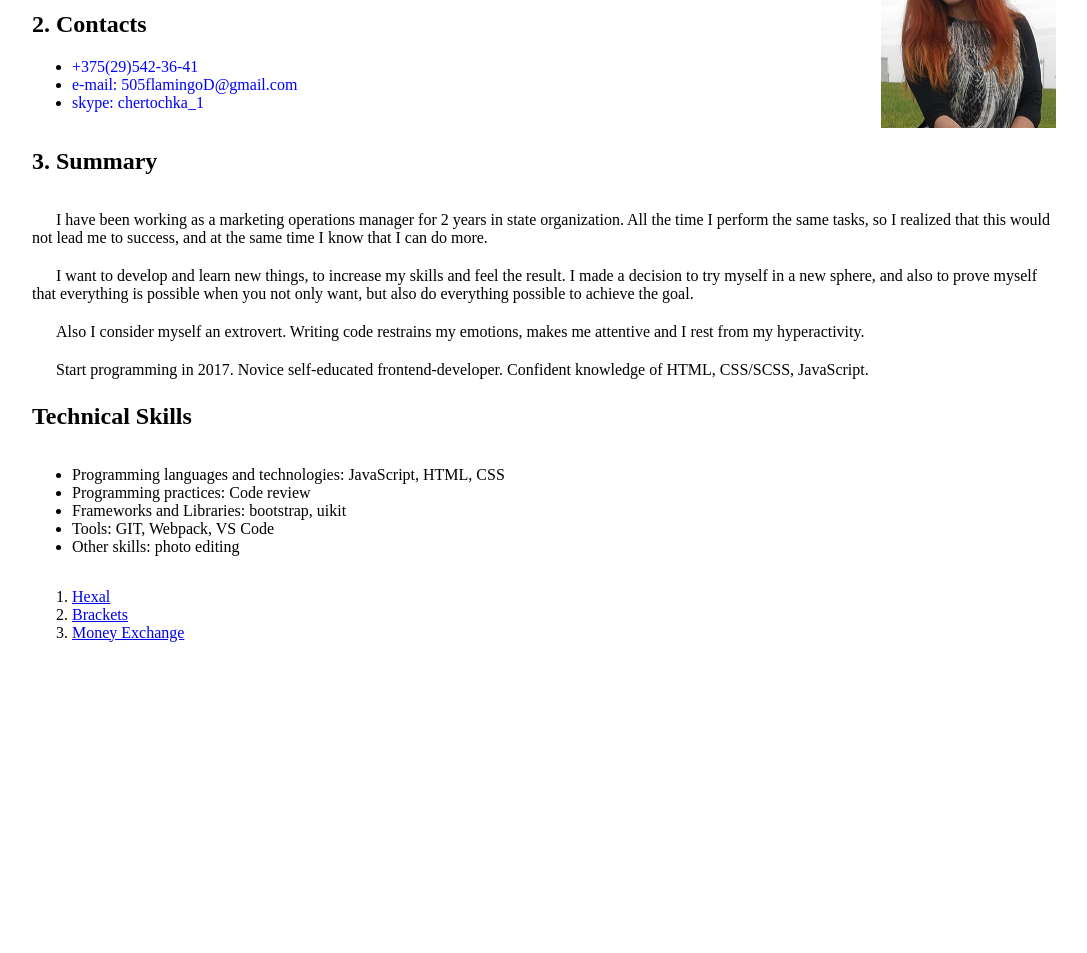
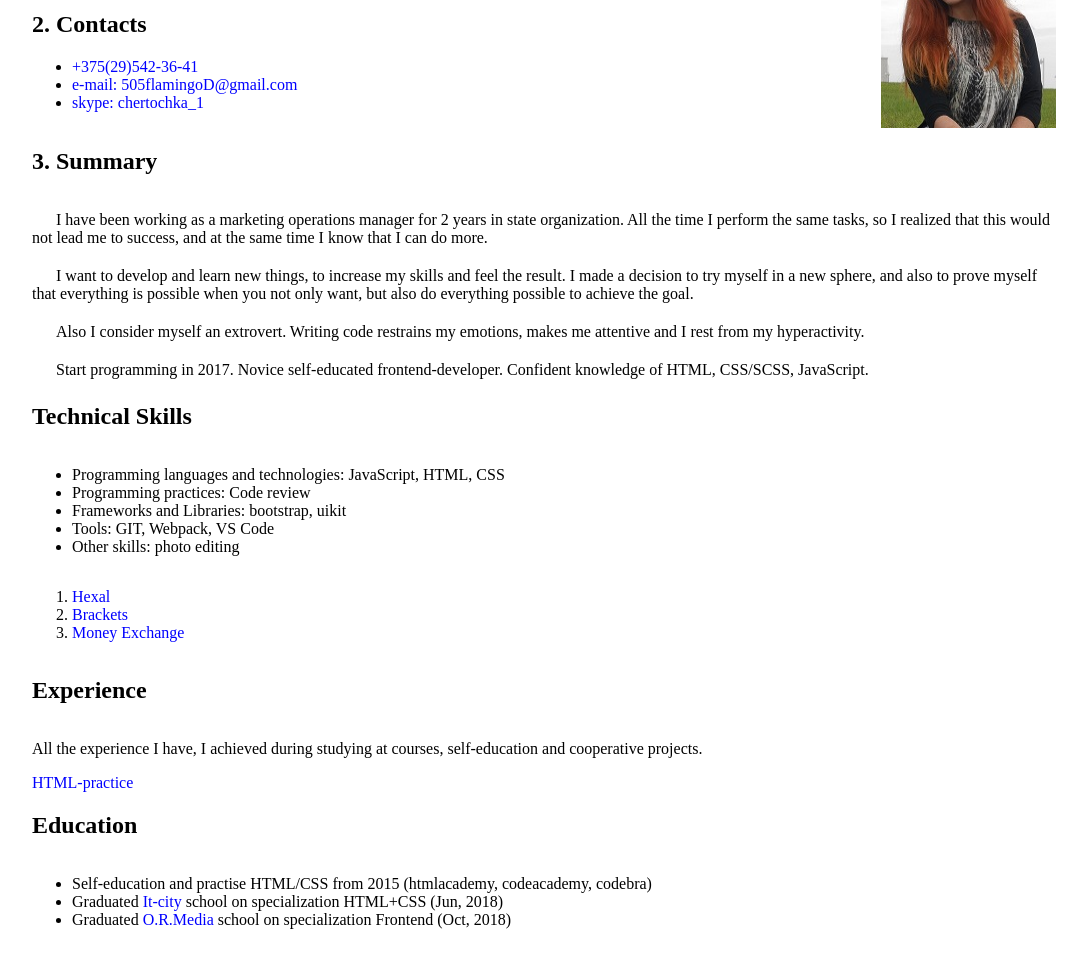
Before and after one commit to 505Flamingo/rsschool-cv, a plain HTML site: page index.html in a window 1280 px wide. Shown: the part 98-1051 px from the top of the page, without its empty margins (96-1183 px from the left). Before the commit the page ends 800 px from the top, so only its background shows below. Drawn offline with Linux system fonts and the light colour scheme.

Commit message:
feat: add education

```diff
--- a/index.html
+++ b/index.html
@@ -58,8 +58,21 @@
                 <li><a href="https://github.com/505Flamingo/money-exchange">Money Exchange</a></li>
             </ol>
         </section>
+        <section class="experience">
+            <h2>Experience</h2>
+            <p>All the experience I have, I achieved during studying at courses,
+                self-education and cooperative projects.</p>
+            <a href="https://github.com/505Flamingo/html-practise">HTML-practice</a>
+        </section>
+        <section class="education">
+            <h2>Education</h2>
+            <ul>
+                <li>Self-education and practise HTML/CSS from 2015 (htmlacademy, codeacademy, codebra)</li>
+                <li>Graduated  <a href="https://itcity.by/">It-city</a> school on specialization HTML+CSS (Jun, 2018)</li>
+                <li>Graduated <a href="http://ormedia.by/#/frontEnd">O.R.Media</a>  school on specialization Frontend (Oct, 2018)</li>
+            </ul>
 
-
+        </section>
 
 
     </section>
--- a/styles.css
+++ b/styles.css
@@ -14,7 +14,7 @@ h1 {
     font-size: 4vh;
 }
 
-.contacts-info li a{
+a{
     text-decoration: none;
     color: blue;
 }
@@ -23,7 +23,7 @@ section {
     display: flex;
 }
 
-.summary, .skills, .code-examples  {
+.summary, .skills, .code-examples, .experience, .education  {
     flex-direction: column;
 }
 
@@ -31,3 +31,7 @@ section {
     margin-bottom: 0.5vh;
     text-indent: 3vh;
 }
+
+a:hover {
+    color: orangered;
+}
```
